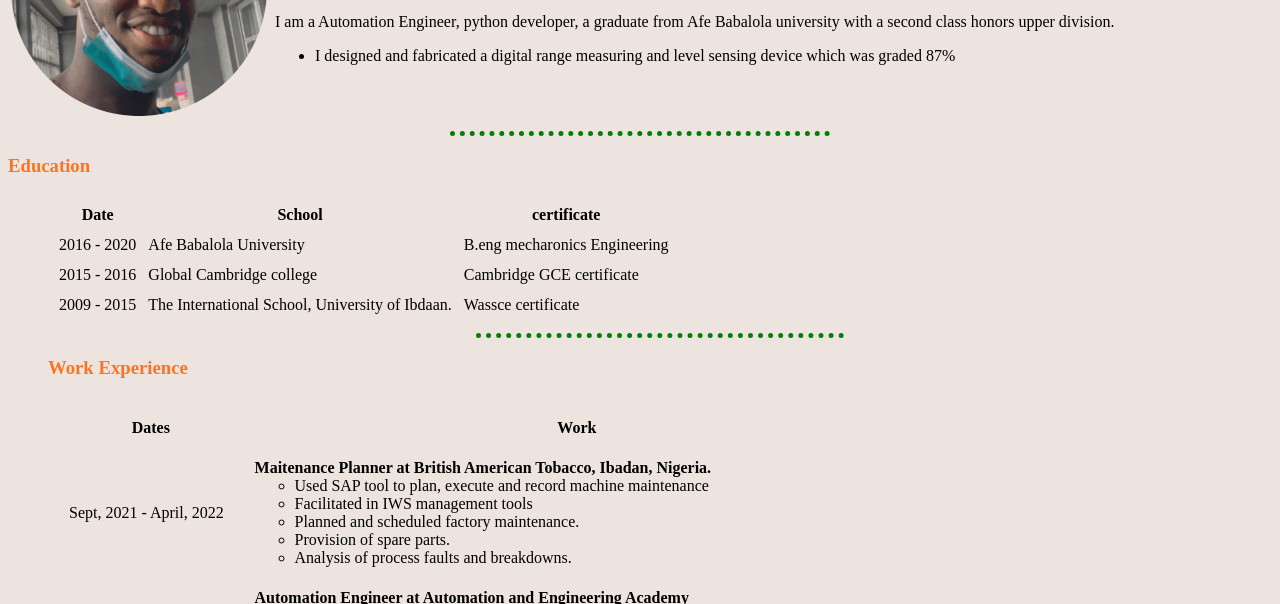
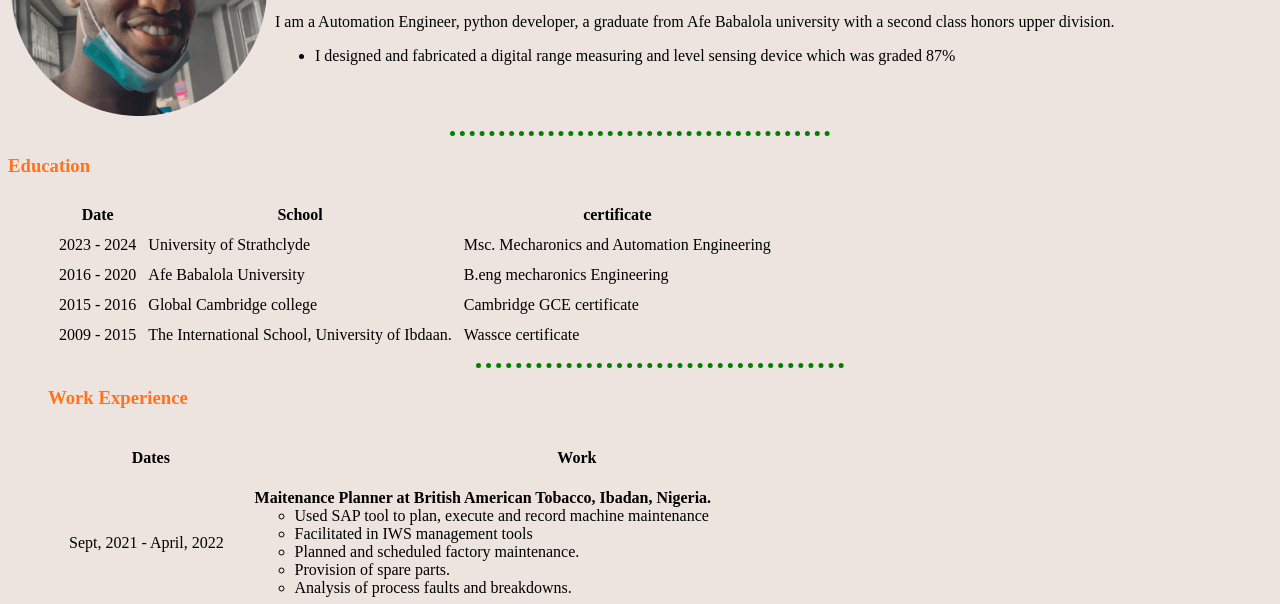
Before and after one commit to Ayedegbe/HTML-1, a plain HTML site: page index.html in a window 1280 px wide. Shown: the part 151-755 px from the top of the page. Drawn offline with Linux system fonts and the light colour scheme.

Commit message:
Update index.html

```diff
--- a/index.html
+++ b/index.html
@@ -35,6 +35,11 @@
             <th>Date</th>
             <th>School</th>
             <th>certificate</th>
+          </tr>
+          <tr>
+            <td>2023 - 2024</td>
+            <td>University of Strathclyde</td>
+            <td>Msc. Mecharonics and Automation Engineering</td>
           </tr>
           <tr>
             <td>2016 - 2020</td>
```
